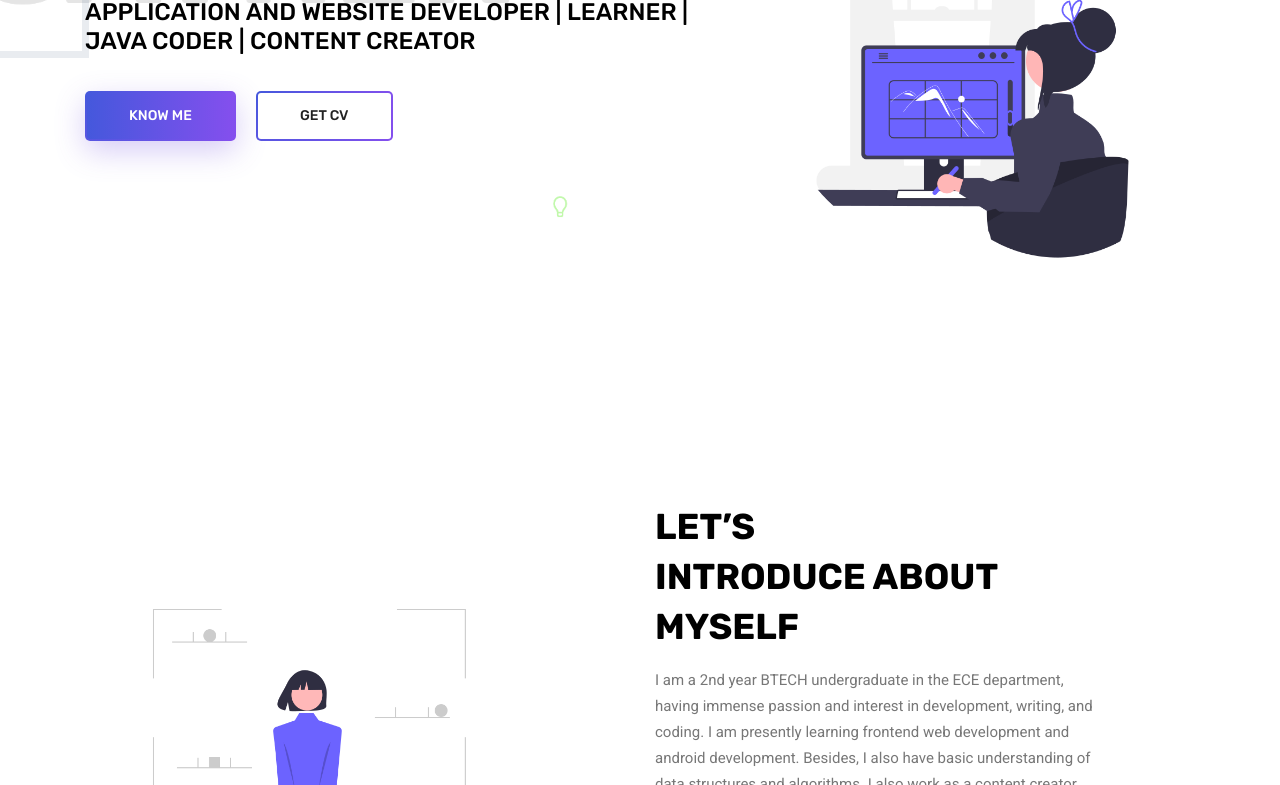
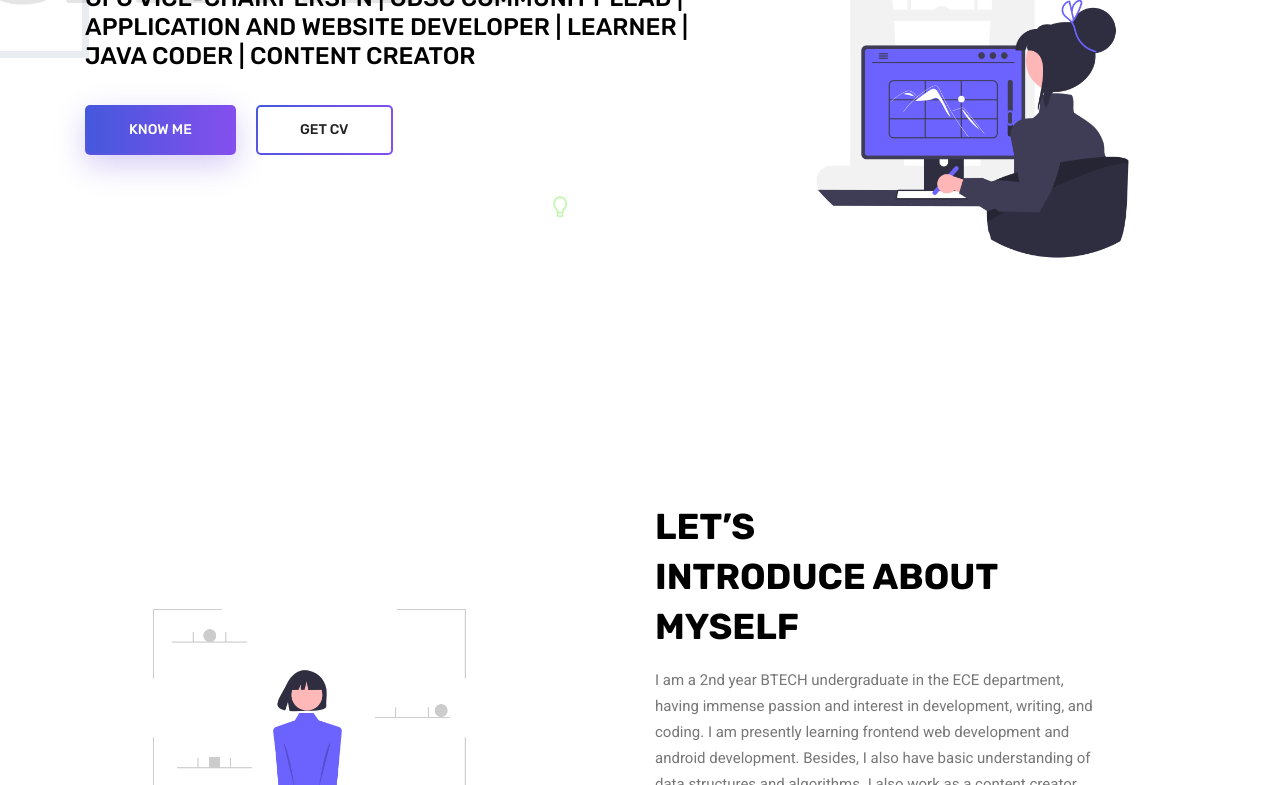
Before and after one commit to SrijaniSom/portfolionew, a plain HTML site: page index.html in a window 1280 px wide. Shown: the part 315-1100 px from the top of the page. Drawn offline with Linux system fonts and the light colour scheme; some packages are replaced by stand-ins of ours.

Commit message:
Update index.html

```diff
--- a/index.html
+++ b/index.html
@@ -68,7 +68,7 @@
 						<div class="banner_content">
 							<h3 class="text-uppercase">Hell0</h3>
 							<h1 class="text-uppercase">I am Srijani Som</h1>
-							<h5 class="text-uppercase">Application and website developer | Learner | Java Coder |
+							<h5 class="text-uppercase">GFG Vice-Chairperspn | GDSC Community Lead | Application and website developer | Learner | Java Coder |
 								Content Creator</h5>
 							<div class="d-flex align-items-center">
 								<a class="primary_btn" href="https://www.linkedin.com/in/srijani-som/"><span>Know Me</span></a>
```
